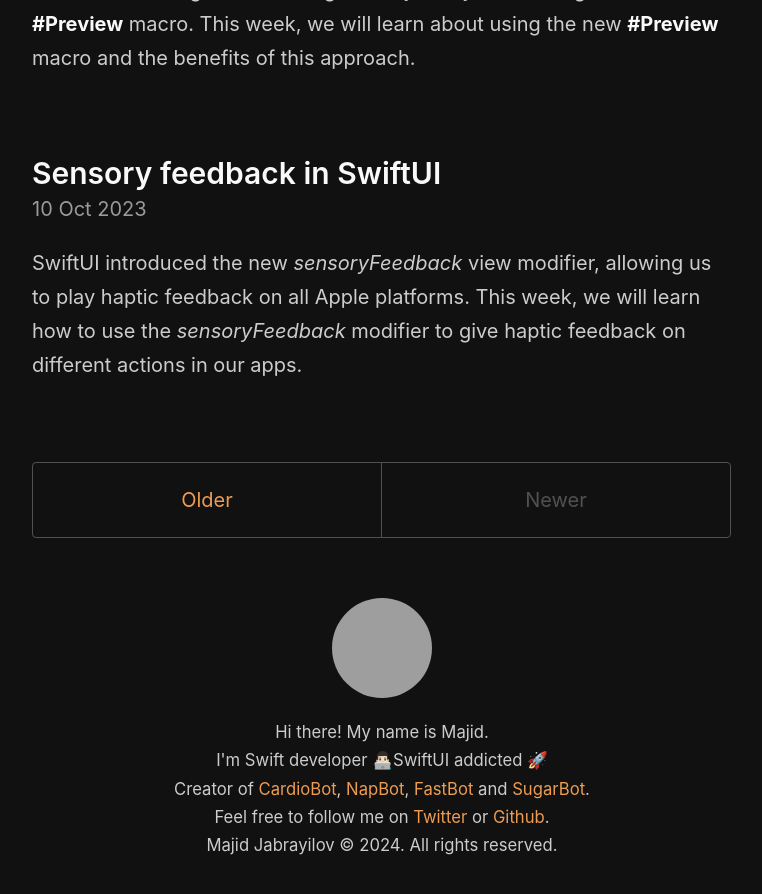
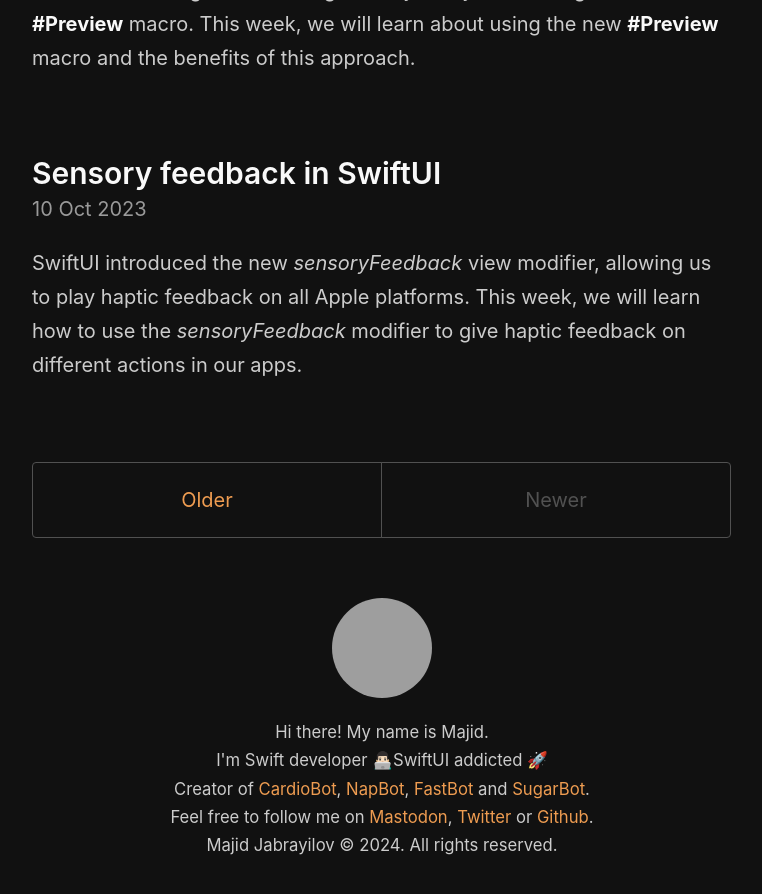
Before and after one commit to mecid/mecid.github.io, a Jekyll site: the page built from index.html, in a window 1280 px wide and 900 px high, scrolled down 2831 px, cut to the strip 0-894 px from the top of the window. Shown: the whole strip, without its empty margins (258-1020 px from the left). Built offline with Jekyll 4.4.1, drawn with Linux system fonts in a browser that asks for light colours; the list of posts is cut into pages by our own code; grey boxes are pictures that could not be loaded.

Commit message:
mastodon contact added

```diff
--- a/_layouts/default.html
+++ b/_layouts/default.html
@@ -30,7 +30,7 @@
           <small>Hi there! My name is Majid.</small>
           <small>I'm Swift developer 👨🏻‍💻SwiftUI addicted 🚀</small>
           <small>Creator of <a href="https://cardiobot.swiftwithmajid.com">CardioBot</a>, <a href="https://napbot.swiftwithmajid.com">NapBot</a>, <a href="https://fastbot.swiftwithmajid.com">FastBot</a> and <a href="https://sugarbot.swiftwithmajid.com">SugarBot</a>.</small>
-          <small>Feel free to follow me on <a href="https://twitter.com/mecid">Twitter</a> or <a href="https://github.com/mecid">Github</a>.</small>
+          <small>Feel free to follow me on <a href="https://mastodon.social/@Mecid"> Mastodon</a>, <a href="https://twitter.com/mecid">Twitter</a> or <a href="https://github.com/mecid">Github</a>.</small>
         <small>
           Majid Jabrayilov &copy; <time datetime="{{ site.time | date_to_xmlschema }}">{{ site.time | date: '%Y' }}</time>. All rights reserved.
         </small>
```
